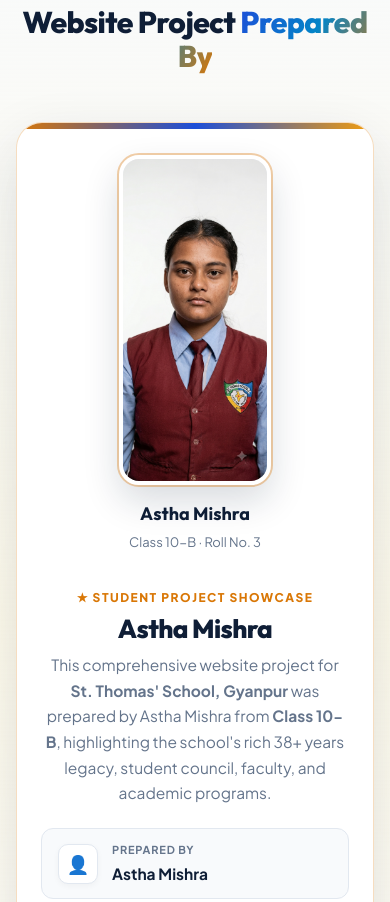
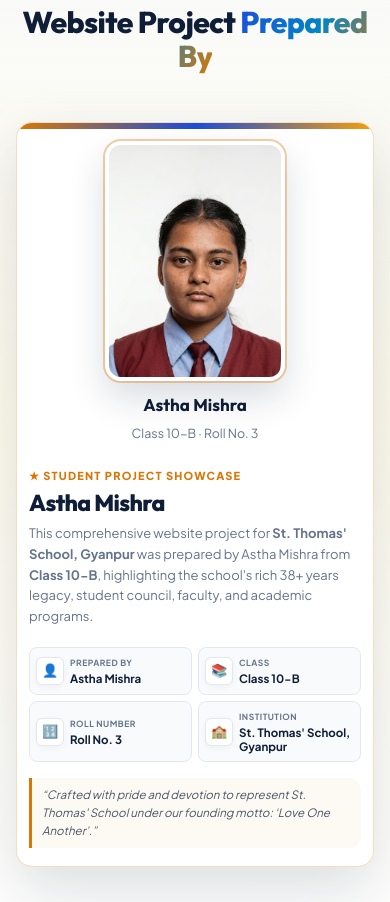
Before and after one commit to AyushPrakash414/school-Website, a plain HTML site: page index.html in a window 390 px wide. Shown: the part 5158-6060 px from the top of the page. Drawn offline with Linux system fonts and the light colour scheme.

Commit message:
make responsive

```diff
--- a/css/style.css
+++ b/css/style.css
@@ -1516,6 +1516,7 @@ h4 {
   border: 1px solid var(--line);
   border-radius: var(--radius-sm);
   transition: all 0.3s ease;
+  min-width: 0;
 }
 
 .credit-meta-card:hover {
@@ -1554,6 +1555,7 @@ h4 {
   font-weight: 700;
   color: var(--navy);
   margin-top: 2px;
+  word-break: break-word;
 }
 
 .credit-badges-list {
@@ -1629,35 +1631,24 @@ h4 {
   }
 
   .project-credit-card {
-    grid-template-columns: 1fr;
-    text-align: center;
-    padding: 32px 24px;
-    gap: 28px;
-  }
-
-  .credit-photo-col {
-    margin: 0 auto;
-  }
-
-  .credit-info-col {
-    align-items: center;
+    grid-template-columns: 240px 1fr;
+    gap: 24px;
+    padding: 28px 22px;
+    align-items: flex-start;
+  }
+
+  .credit-photo-frame {
+    max-width: 240px;
+    height: 320px;
+  }
+
+  .credit-title {
+    font-size: 30px;
   }
 
   .credit-details-grid {
-    grid-template-columns: 1fr;
-    width: 100%;
-  }
-
-  .credit-meta-card {
-    text-align: left;
-  }
-
-  .credit-badges-list {
-    justify-content: center;
-  }
-
-  .credit-quote {
-    text-align: left;
+    grid-template-columns: repeat(2, 1fr);
+    gap: 10px;
   }
 }
 
@@ -1766,6 +1757,111 @@ h4 {
     flex-direction: column;
     gap: 8px;
   }
+
+  .project-credit-card {
+    grid-template-columns: 1fr;
+    gap: 22px;
+    padding: 24px 18px;
+    text-align: left;
+  }
+
+  .credit-photo-col {
+    margin: 0 auto;
+    width: 100%;
+    align-items: center;
+  }
+
+  .credit-photo-frame {
+    width: 100%;
+    max-width: 210px;
+    height: 280px;
+    border-radius: 18px;
+  }
+
+  .credit-photo-caption {
+    margin-top: 10px;
+    text-align: center;
+  }
+
+  .credit-photo-caption strong {
+    font-size: 17px;
+  }
+
+  .credit-photo-caption span {
+    font-size: 12.5px;
+  }
+
+  .credit-info-col {
+    width: 100%;
+    align-items: flex-start;
+    text-align: left;
+    gap: 16px;
+  }
+
+  .credit-kicker {
+    font-size: 11px;
+    letter-spacing: 1.2px;
+    text-align: left;
+  }
+
+  .credit-title {
+    font-size: 26px;
+    margin: 2px 0 6px 0;
+    text-align: left;
+  }
+
+  .credit-lead {
+    font-size: 14px;
+    line-height: 1.6;
+    text-align: left;
+  }
+
+  .credit-details-grid {
+    display: grid !important;
+    grid-template-columns: repeat(2, 1fr) !important;
+    gap: 10px !important;
+    width: 100%;
+  }
+
+  .credit-meta-card {
+    padding: 10px 10px;
+    gap: 10px;
+    border-radius: 10px;
+    text-align: left;
+    min-width: 0;
+  }
+
+  .credit-meta-icon {
+    width: 34px;
+    height: 34px;
+    font-size: 15px;
+    border-radius: 8px;
+    flex-shrink: 0;
+  }
+
+  .meta-label {
+    font-size: 9.5px;
+    letter-spacing: 0.5px;
+  }
+
+  .meta-value {
+    font-size: 13px;
+    line-height: 1.25;
+    word-break: break-word;
+  }
+
+  .credit-quote {
+    width: 100%;
+    padding: 10px 14px;
+    border-left: 3.5px solid var(--gold);
+    text-align: left;
+  }
+
+  .credit-quote p {
+    font-size: 12.5px;
+    line-height: 1.55;
+    text-align: left;
+  }
 }
 
 @media (max-width: 460px) {
@@ -1798,12 +1894,59 @@ h4 {
     font-size: 12.5px;
   }
 
+  .project-credit-card {
+    padding: 18px 12px;
+    gap: 16px;
+    border-radius: 16px;
+  }
+
   .credit-photo-frame {
-    height: 330px;
-    max-width: 260px;
+    max-width: 180px;
+    height: 240px;
+    border-radius: 16px;
   }
 
   .credit-title {
-    font-size: 26px;
-  }
-}
+    font-size: 23px;
+  }
+
+  .credit-lead {
+    font-size: 13px;
+  }
+
+  .credit-details-grid {
+    display: grid !important;
+    grid-template-columns: repeat(2, 1fr) !important;
+    gap: 6px !important;
+  }
+
+  .credit-meta-card {
+    padding: 8px 6px;
+    gap: 6px;
+    border-radius: 8px;
+  }
+
+  .credit-meta-icon {
+    width: 28px;
+    height: 28px;
+    font-size: 13px;
+    border-radius: 6px;
+  }
+
+  .meta-label {
+    font-size: 8.5px;
+  }
+
+  .meta-value {
+    font-size: 11.5px;
+    line-height: 1.2;
+  }
+
+  .credit-quote {
+    padding: 8px 10px;
+  }
+
+  .credit-quote p {
+    font-size: 11.5px;
+  }
+}
```
